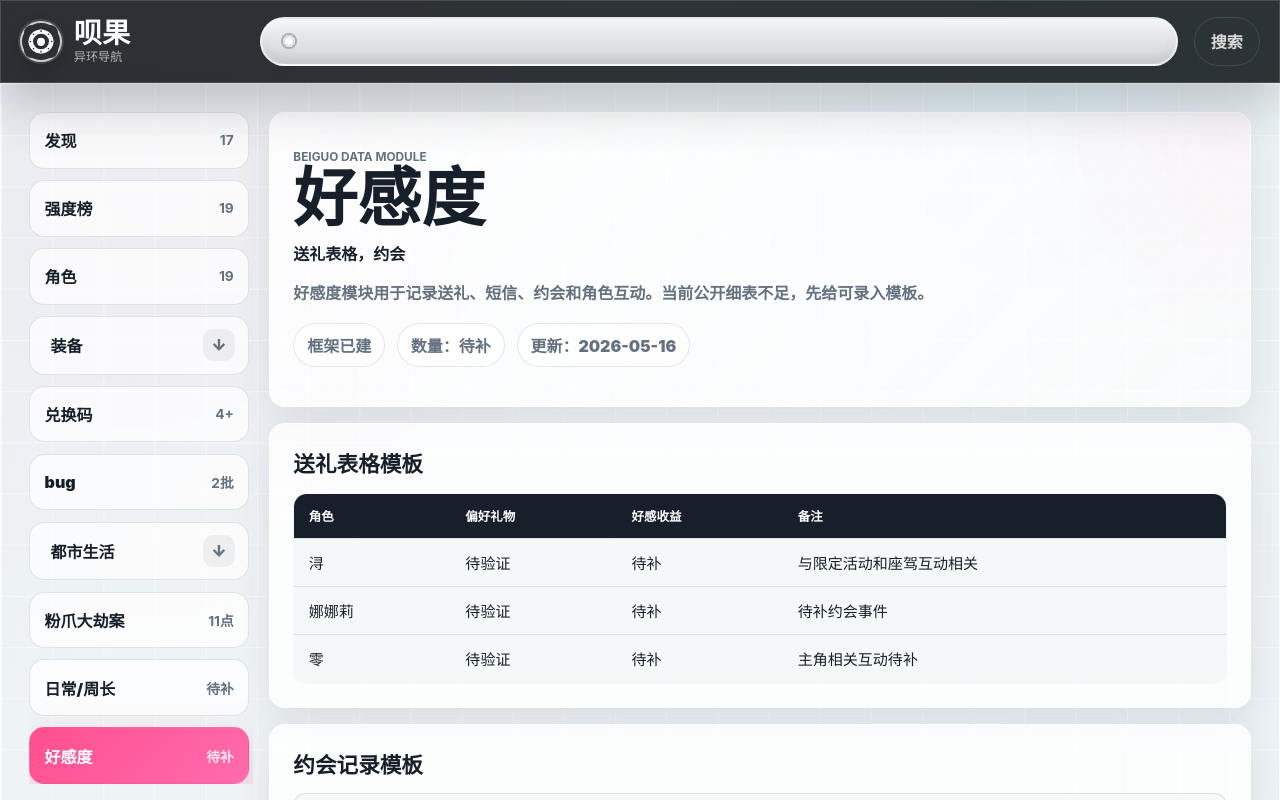
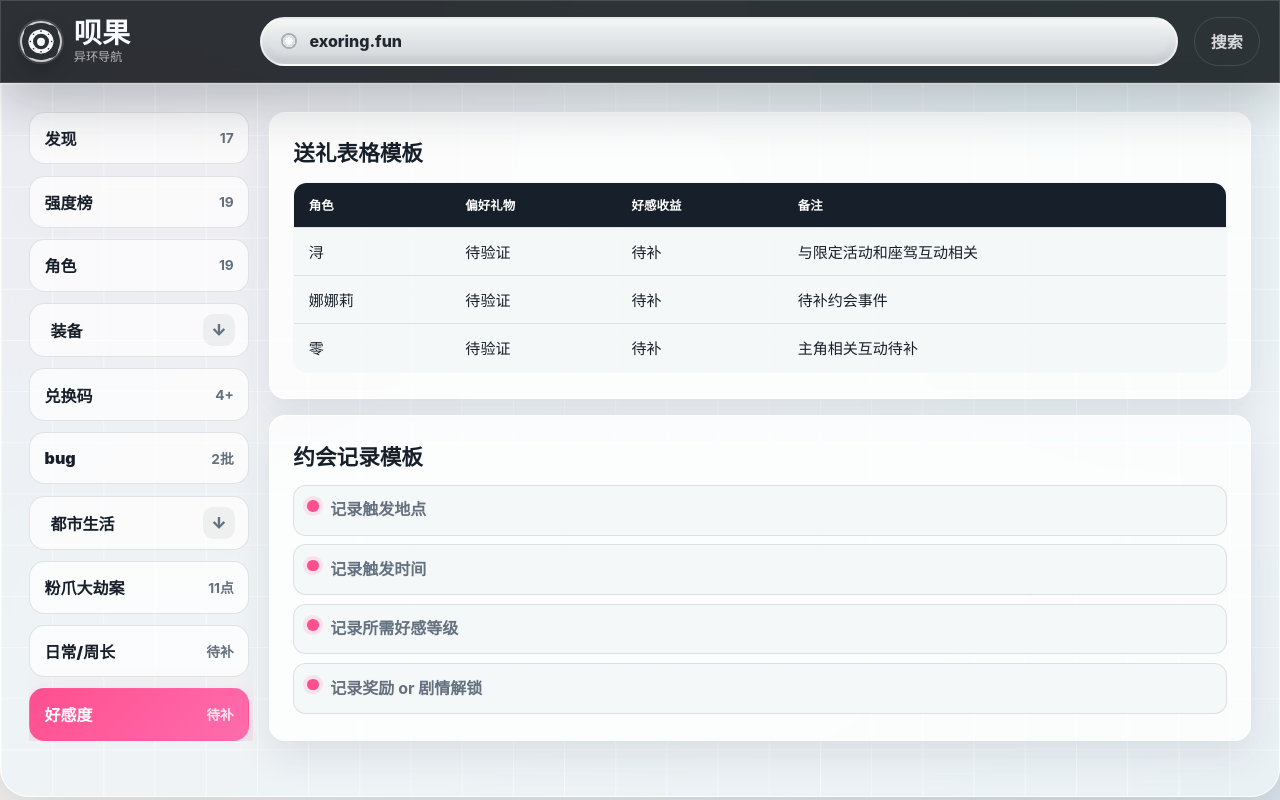
Before and after one commit to LaoMo-Han/beiguo, a Next.js app: page /modules/affection in a window 1280 px wide. Shown: the top 800 px of the page. Built offline with nearby package versions, Linux system fonts and the light colour scheme.

Commit message:
Restore compact page headers and search placeholder

```diff
--- a/src/app/modules/[slug]/page.tsx
+++ b/src/app/modules/[slug]/page.tsx
@@ -45,18 +45,6 @@ export default async function ModulePage({ params }: ModulePageProps) {
         <ModuleSidebar activeSlug={slug} />
 
         <article className="module-detail-main">
-          <header className={`module-detail-hero tone-${module.tone}`}>
-            <p className="eyebrow">BEIGUO DATA MODULE</p>
-            <h1>{module.name}</h1>
-            <p className="module-subtitle">{module.subtitle}</p>
-            <p>{detail.summary}</p>
-            <div className="detail-meta">
-              <span>{module.status}</span>
-              <span>数量：{module.count}</span>
-              <span>更新：{detail.updated}</span>
-            </div>
-          </header>
-
           {detail.sections.map((section) => (
             <section className="detail-section" id={section.slug} key={section.title}>
               <h2>{section.title}</h2>
--- a/src/app/page.tsx
+++ b/src/app/page.tsx
@@ -16,7 +16,7 @@ export default function Home() {
               <p className="eyebrow">BEIGUO CHANNEL</p>
               <h1>呗果异环站</h1>
               <p>
-                不接数据库的轻量资料库，把强度榜、角色、装备、兑换码和生活系统做成一张好逛的游戏内网页。
+                不接数据库的轻量资料库，把强度榜、角色、弧盘、卡带、驱动块、兑换码和生活系统做成一张好逛的游戏内网页。
               </p>
             </div>
             <a href={`/modules/${leadModule.slug}`} className="hero-cta">
--- a/src/components/BrowserShell.tsx
+++ b/src/components/BrowserShell.tsx
@@ -22,7 +22,7 @@ export function BrowserShell({ children }: BrowserShellProps) {
 
         <form id="site-search" className="address-bar" action="/" role="search" aria-label="站内搜索">
           <span className="address-dot" />
-          <input name="q" type="search" aria-label="输入搜索内容" />
+          <input name="q" type="search" aria-label="输入搜索内容" placeholder="exoring.fun" />
         </form>
 
         <nav className="chrome-nav" aria-label="主导航">
```
Also changed, not shown: src/app/data/page.tsx (+3 -8 lines).
